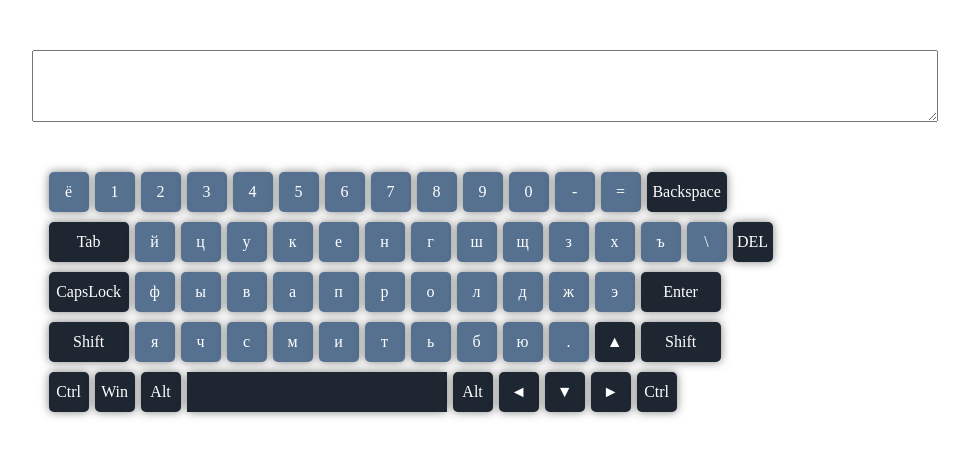
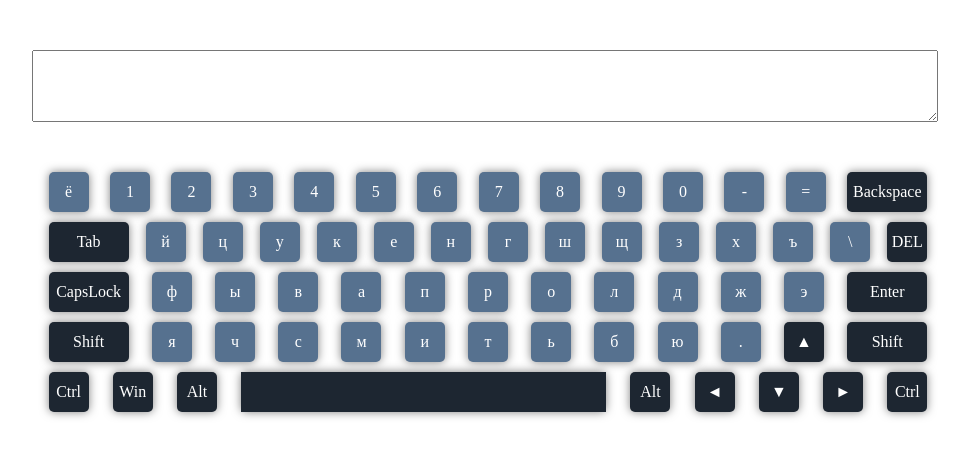
Before and after one commit to needle06/codejam-virtual-keyboard, a website built with webpack: page index.html in a window 1280 px wide. Shown: the whole page, without its empty margins (155-1124 px from the left). Built offline with nearby package versions, Linux system fonts and the light colour scheme.

Commit message:
fix: make keyboard style alined

```diff
--- a/css/styles.css
+++ b/css/styles.css
@@ -15,6 +15,7 @@ textarea {
   display: flex;
   height: 40px;
   margin-bottom: 10px;
+  justify-content: space-between;
 }
 
 .key {
@@ -39,7 +40,7 @@ textarea {
 }
 
 .space, .space > span  {
-  width: 260px;
+  width: 365px;
   background: #1d2631;
 }
 
```
